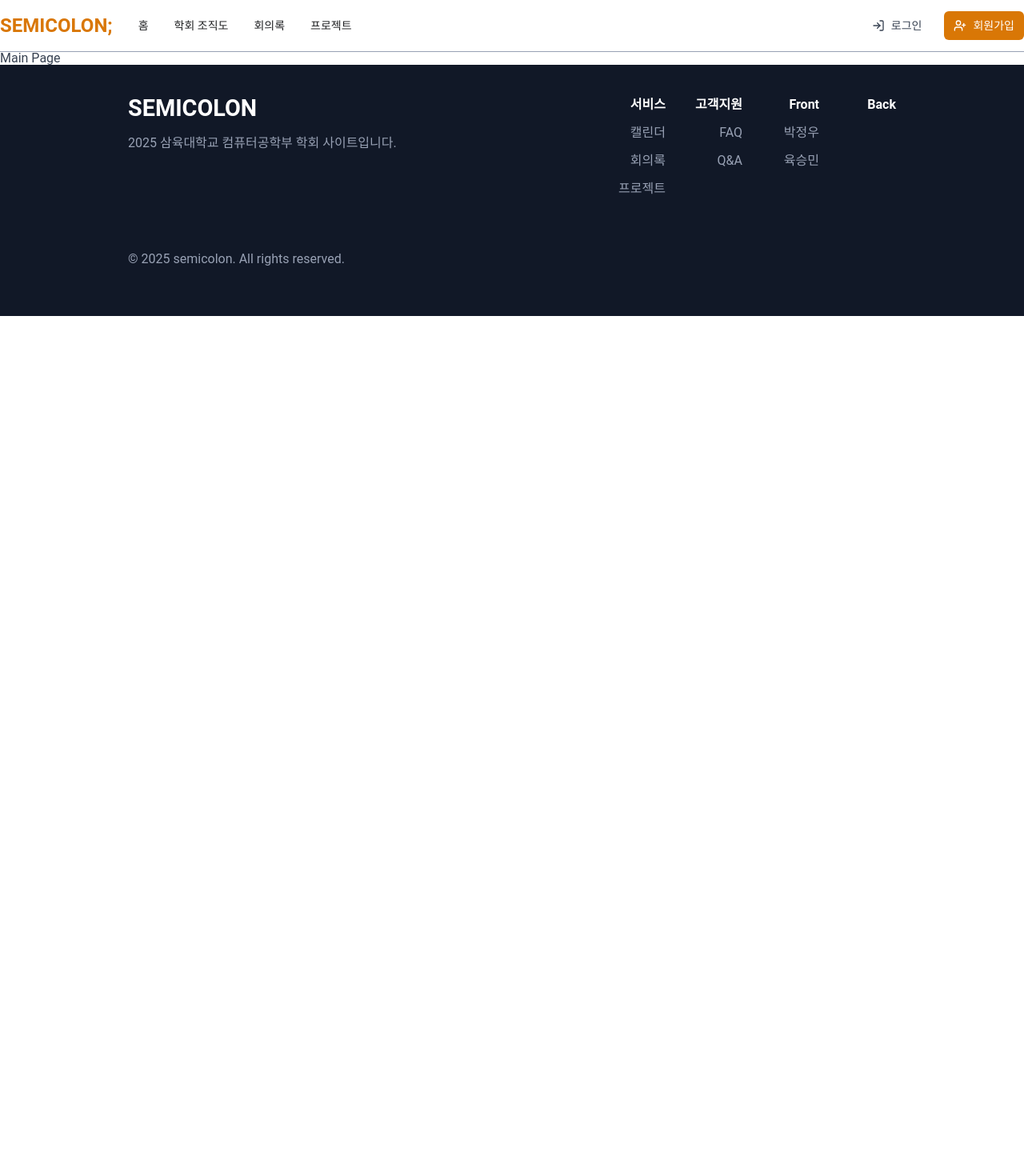
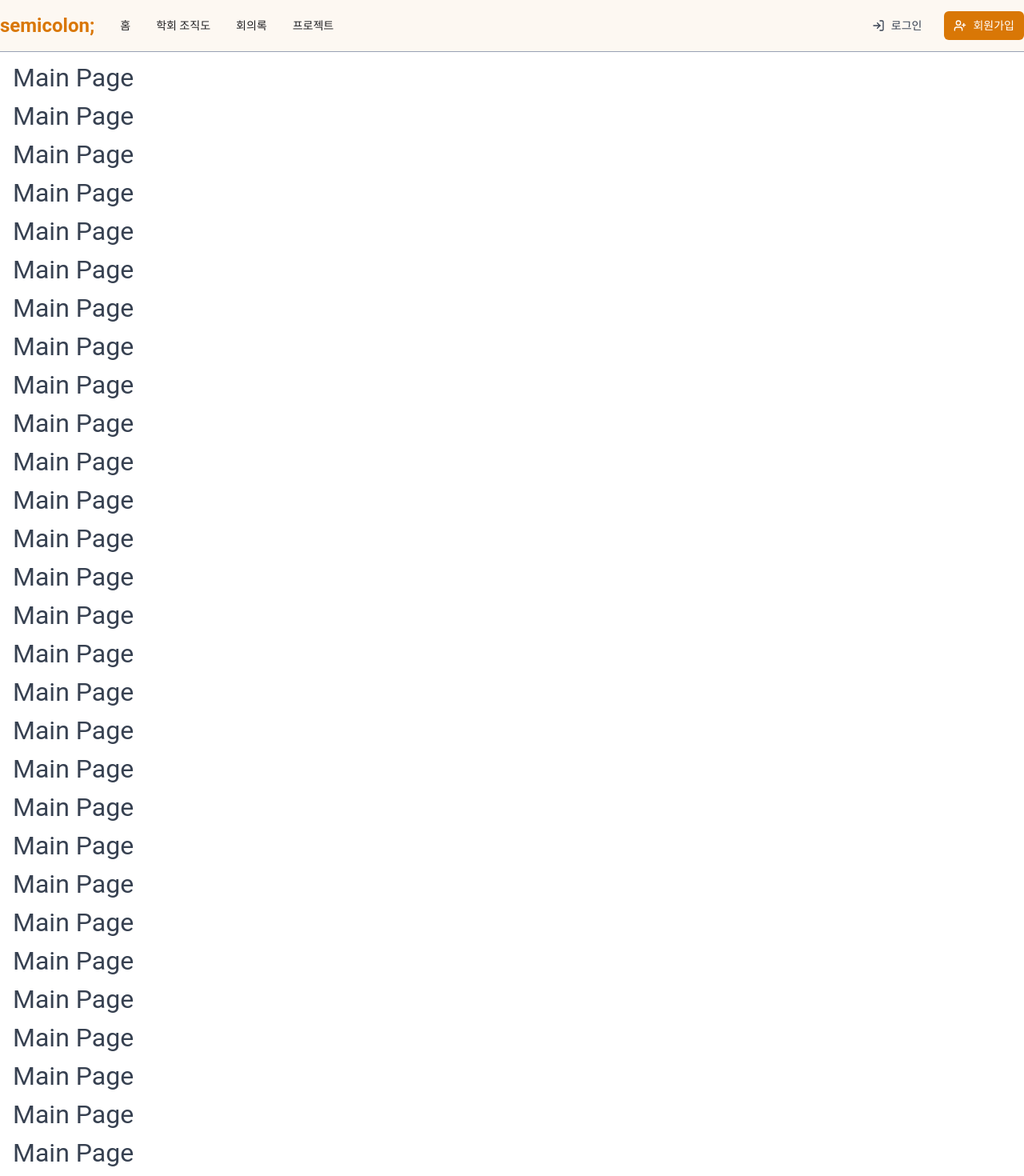
Before and after one commit to Tim3208/semicolon, a React (Vite) app: page / in a window 1280 px wide. Shown: the top 1470 px of the page at 80% size. Before the commit the page ends 800 px from the top, so only its background shows below. Built offline with nearby package versions, Linux system fonts and the light colour scheme.

Commit message:
feat(navbar): display sticky 처리 및 배경 블러 효과

```diff
--- a/src/layout/MainLayout/Header/index.jsx
+++ b/src/layout/MainLayout/Header/index.jsx
@@ -6,12 +6,12 @@ import { LogIn, UserPlus } from "lucide-react";
 const MainLayOutHeader = () => {
   return (
     <>
-      <Header>
+      <Header className="bg-primary/5 backdrop-blur">
         <nav className="h-16 max-w-1440 mx-auto flex justify-between items-center">
           {/* 네비바 좌측 */}
           <div className="flex justify-between items-center gap-8">
             <Link to="/">
-              <div className="text-primary text-2xl font-bold">SEMICOLON;</div>
+              <div className="text-primary text-2xl font-bold">semicolon;</div>
             </Link>
             <div>
               <ul className="flex gap-8 font-medium text-sm">
--- a/src/layout/MainLayout/Header/style.js
+++ b/src/layout/MainLayout/Header/style.js
@@ -2,6 +2,7 @@ import styled from "styled-components";
 
 export const Header = styled.header`
   position: sticky;
+  top: 0;
   width: 100%;
   border-bottom: 1px solid var(--gray-70);
 `;
--- a/src/layout/MainLayout/index.jsx
+++ b/src/layout/MainLayout/index.jsx
@@ -4,9 +4,10 @@ import MainLayOutHeader from "./Header";
 function MainLayOut({ children }) {
   return (
     <>
-      <MainLayOutHeader />
-      {/* FIXME: 헤더 픽스 여부에 따라 스타일 조정  style={{ paddingTop: "70px" }}*/}
-      <div>{children}</div>
+      <div>
+        <MainLayOutHeader />
+        {children}
+      </div>
       <MainLayOutFooter />
     </>
   );
--- a/src/pages/MainPage/index.css
+++ b/src/pages/MainPage/index.css
@@ -0,0 +1,4 @@
+.MainPage h1 {
+  font-size: 2rem;
+  margin: 1rem;
+}
--- a/src/pages/MainPage/index.jsx
+++ b/src/pages/MainPage/index.jsx
@@ -6,6 +6,36 @@ function MainPage() {
     <MainLayOut>
       <div className="MainPage">
         <h1>Main Page</h1>
+        <h1>Main Page</h1>
+        <h1>Main Page</h1>
+        <h1>Main Page</h1>
+        <h1>Main Page</h1>
+        <h1>Main Page</h1>
+        <h1>Main Page</h1>
+        <h1>Main Page</h1>
+        <h1>Main Page</h1>
+        <h1>Main Page</h1>
+        <h1>Main Page</h1>
+        <h1>Main Page</h1>
+        <h1>Main Page</h1>
+        <h1>Main Page</h1>
+        <h1>Main Page</h1>
+        <h1>Main Page</h1>
+        <h1>Main Page</h1>
+        <h1>Main Page</h1>
+        <h1>Main Page</h1>
+        <h1>Main Page</h1>
+        <h1>Main Page</h1>
+        <h1>Main Page</h1>
+
+        <h1>Main Page</h1>
+        <h1>Main Page</h1>
+        <h1>Main Page</h1>
+        <h1>Main Page</h1>
+        <h1>Main Page</h1>
+        <h1>Main Page</h1>
+        <h1>Main Page</h1>
+        <h1>Main Page</h1>
       </div>
     </MainLayOut>
   );
```
